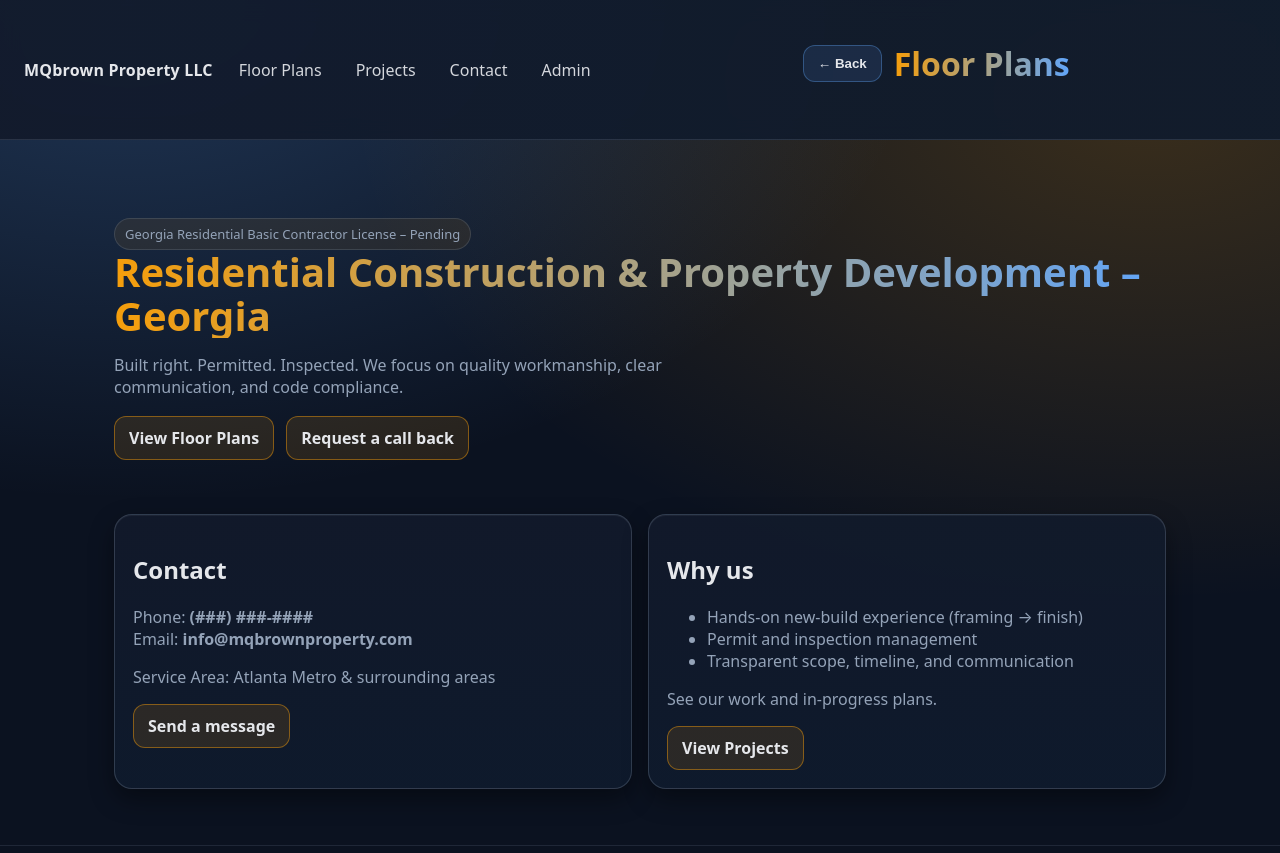
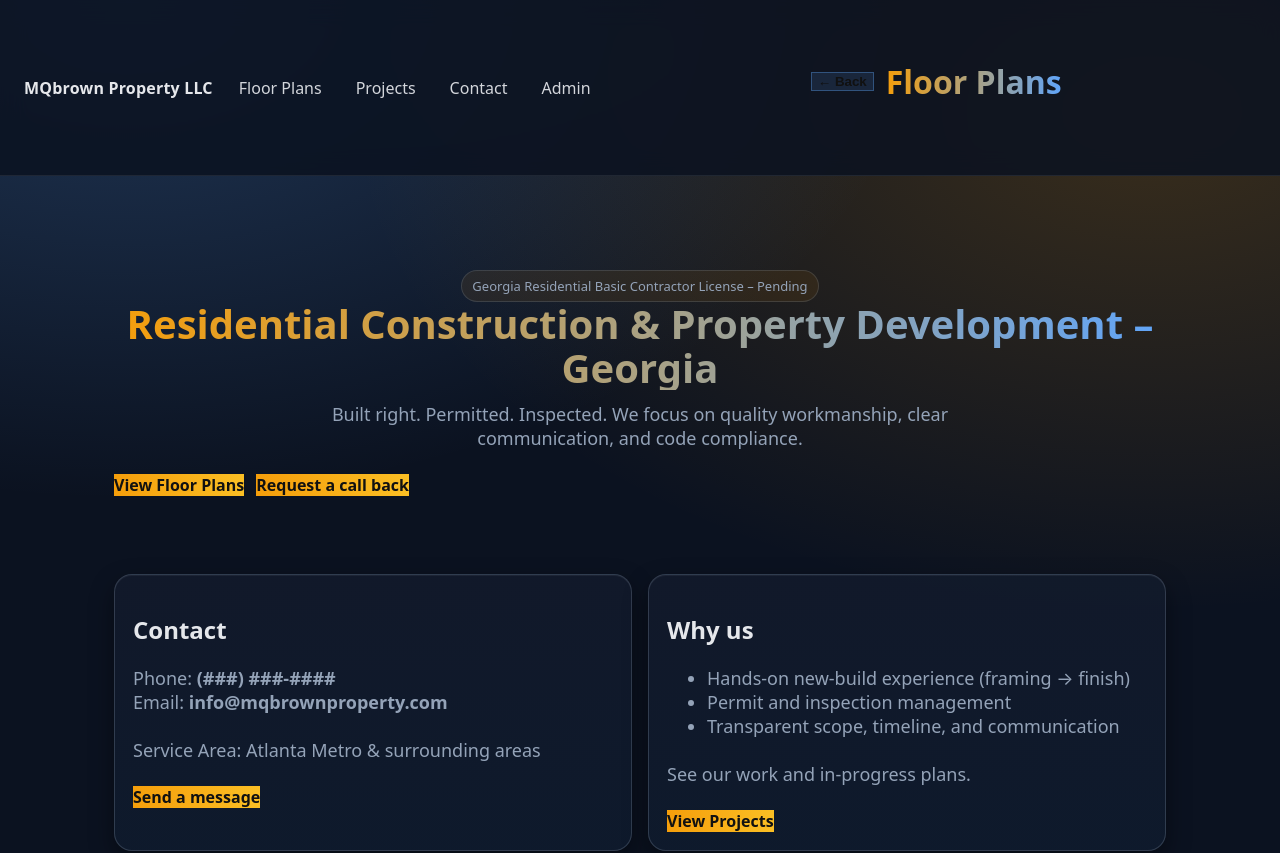
Before and after one commit to MQBrown/MelWebsiteRepo, a React (Vite) app: page / in a window 1280 px wide. Shown: the top 853 px of the page. Built offline with nearby package versions, Linux system fonts and the light colour scheme.

Commit message:
Refactor CSS styles for layout and buttons
Updated styles for container, nav, and button elements.

```diff
--- a/src/styles.css
+++ b/src/styles.css
@@ -22,22 +22,54 @@ body{
   color:var(--text);
 }
 
+.container{
+  max-width:1100px;
+  margin:0 auto;
+  padding:40px 24px;   /* increased from 24px */
+}
+
+.container > * + *{
+  margin-top:24px;
+}
+.hero{
+  padding:80px 0;
+  text-align:center;
+}
+
+.h1{
+  font-size:48px;
+  font-weight:800;
+  margin-bottom:16px;
+}
+
+.sub{
+  font-size:18px;
+  color:var(--muted);
+  margin: 0 auto 24px;
+  max-width:600px;
+}
+
 h1, .h1 {
   background: linear-gradient(90deg, #f59e0b, #60a5fa);
   -webkit-background-clip: text;
   -webkit-text-fill-color: transparent;
 }
+
 .nav{
   display:flex;
   gap:16px;
   align-items:center;
   justify-content:space-between;
-  padding:18px 24px;
-  position:sticky;
-  top:0;
-  backdrop-filter:blur(10px);
-  background: linear-gradient(90deg, rgba(18,26,43,.92), rgba(15,27,45,.92));
-  border-bottom: 1px solid var(--border);
+  padding:20px 24px;
+
+  backdrop-filter:blur(12px);
+  background: rgba(11,18,32,0.85);
+
+  border-bottom:1px solid rgba(255,255,255,.08);
+}
+
+.section{
+  margin-top:40px;
 }
 
 .brand a{ color: var(--text); }
@@ -74,26 +106,24 @@ h1, .h1 {
 }
 
 .btn{
-  display:inline-flex;
-  align-items:center;
-  justify-content:center;
-  padding:10px 14px;
-  border-radius:12px;
-  border:1px solid rgba(245,158,11,.45);
-  background: rgba(245,158,11,.12);
-  color: var(--text);
-  cursor:pointer;
-  font-weight:600;
+  background: linear-gradient(90deg, #f59e0b, #fbbf24);
+  border:none;
+  color:#111;
+  font-weight:700;
 }
-.btn:hover{ background: rgba(245,158,11,.18); }
+
+.btn:hover{
+  opacity:0.9;
+}
 
 .btn.secondary{
   border:1px solid rgba(96,165,250,.35);
   background: rgba(96,165,250,.12);
 }
+
 *{box-sizing:border-box}
 a{color:var(--brand);text-decoration:none} a:hover{text-decoration:underline}
-.container{max-width:1100px;margin:0 auto;padding:24px}
+
 .brand{font-weight:800;letter-spacing:.2px}
 .links{display:flex;gap:14px;flex-wrap:wrap}
 .hero{padding:54px 0}
```
